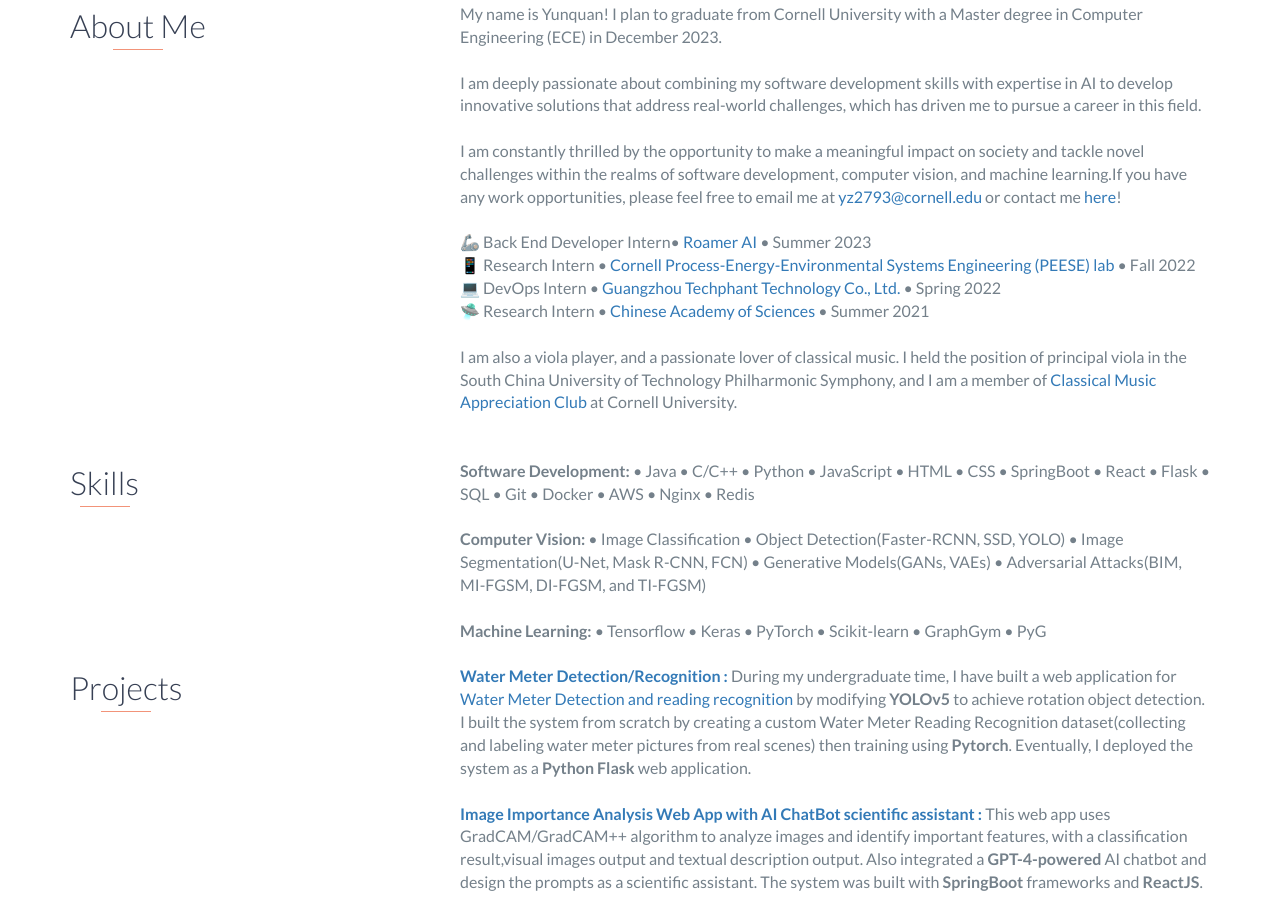
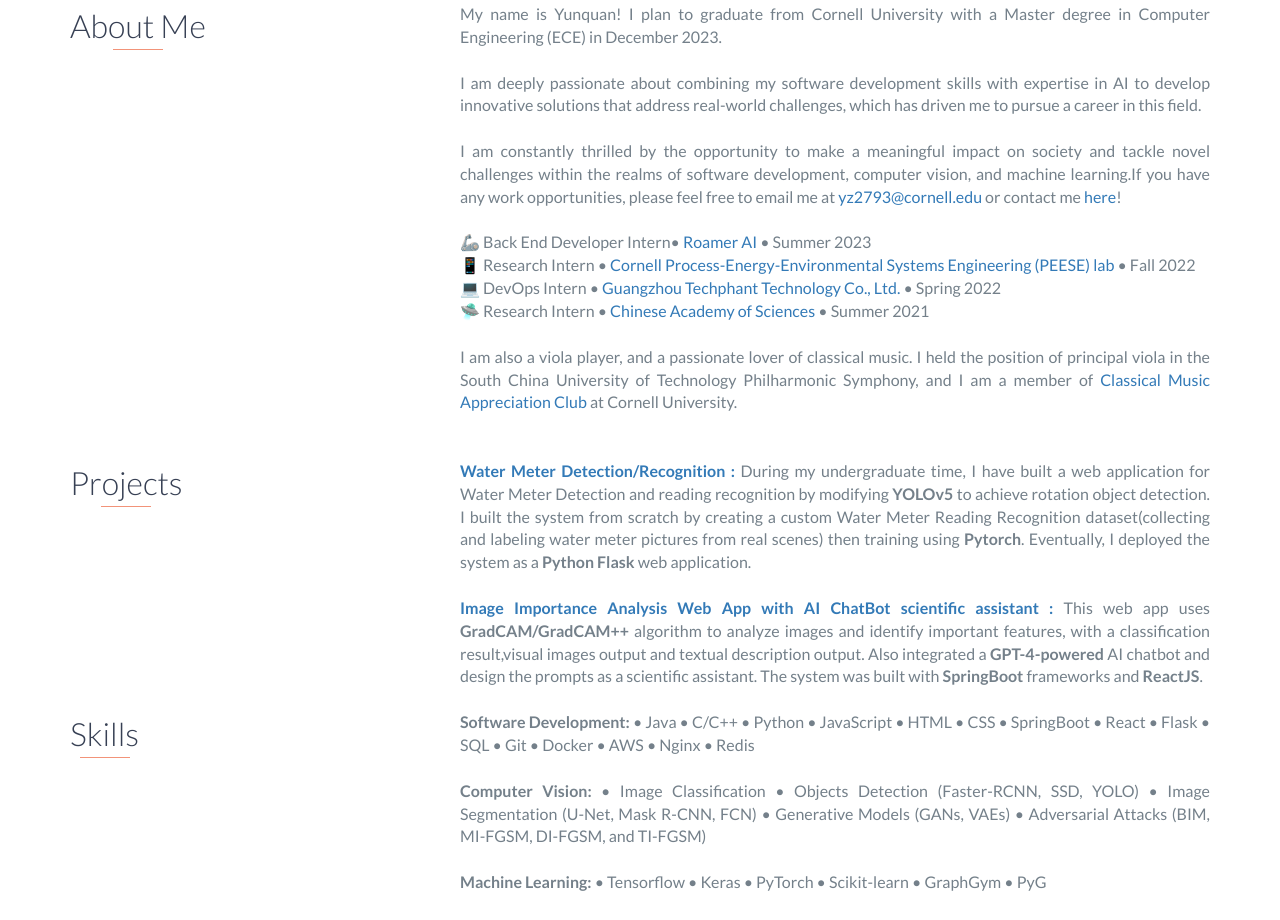
Before and after one commit to YunquanCheung/YunquanCheung.github.io, a website: page index.html in a window 1280 px wide. Shown: the part 872-1792 px from the top of the page. Drawn offline with nearby package versions, Linux system fonts and the light colour scheme.

Commit message:
Update index.html

```diff
--- a/index.html
+++ b/index.html
@@ -130,16 +130,16 @@
                <h2 class="heading">About Me</h2>
             </div>
             <div class="col-md-8">
-               <p>
+               <p style="text-align: justify;">
                   My name is Yunquan! I plan to graduate from Cornell University with a Master degree in Computer Engineering (ECE) in December 2023.
                </p>
                <br>
-               <p>
+               <p style="text-align: justify;">
                I am deeply passionate about combining my software development skills with expertise in AI to develop innovative
                solutions that address real-world challenges, which has driven me to pursue a career in this field.
                </p>
                <br>
-               <p>I am constantly thrilled by the opportunity to make a meaningful impact on society and tackle novel challenges within
+               <p style="text-align: justify;">I am constantly thrilled by the opportunity to make a meaningful impact on society and tackle novel challenges within
                the realms of software development, computer vision, and machine learning.If you have any work opportunities,
                   please feel free to email me
                   at <a href="mailto: yz2793@cornell.edu">yz2793@cornell.edu</a> or contact me <a
@@ -163,7 +163,7 @@
                   🛸 Research Intern • <a href="https://people.ucas.ac.cn/~0022382?language=en">Chinese Academy of Sciences</a> • Summer 2021
                </p>
                <br>
-               <p>
+               <p style="text-align: justify;">
                   I am also a viola player, and a passionate lover of classical music. I held the position of principal viola in the South China University of Technology Philharmonic Symphony,
                   and I am a member of <a href=" https://cornell.campusgroups.com/cmac/home/">Classical Music Appreciation Club</a>  at Cornell University.
                </p>
@@ -172,51 +172,57 @@
             </div>
          </div>
          <br>
-         <div class="row">
-            <div class="col-md-4">
-               <h2 class="heading">Skills</h2>
-            </div>
-            <div class="col-md-8">
-               <p>
-                  <b>Software Development:</b> • Java • C/C++ • Python • JavaScript • HTML • CSS • SpringBoot •
-                  React • Flask • SQL • Git • Docker • AWS • Nginx • Redis
-               </p>
-               <br>
-               <p>
-                  <b>Computer Vision:</b> • Image Classification • Object Detection(Faster-RCNN, SSD, YOLO)
-                  • Image Segmentation(U-Net, Mask R-CNN, FCN) • Generative Models(GANs, VAEs)
-                  • Adversarial Attacks(BIM, MI-FGSM, DI-FGSM, and TI-FGSM)
-               </p>
-               <br>
-               <p>
-                  <b>Machine Learning:</b> • Tensorflow • Keras • PyTorch • Scikit-learn • GraphGym • PyG
-               </p>
-               <br>
-            </div>
-         </div>
 
          <div class="row">
             <div class="col-md-4">
                <h2 class="heading">Projects</h2>
             </div>
             <div class="col-md-8">
-               <p>
+               <p style="text-align: justify;">
                   <b><a href="https://github.com/YunquanCheung/WaterMeterDetection">Water Meter Detection/Recognition :</a></b>
-                  During my undergraduate time, I have built a web application for <a href="https://github.com/YunquanCheung/WaterMeterDetection">
-                  Water Meter Detection and reading recognition</a> by modifying <strong>YOLOv5</strong> to achieve rotation object detection.
-                  I built the system from scratch by creating a custom Water Meter Reading Recognition dataset(collecting and labeling water meter
+                  During my undergraduate time, I have built a web application for
+                  Water Meter Detection and reading recognition by modifying <strong>YOLOv5</strong> to achieve rotation object
+                  detection.
+                  I built the system from scratch by creating a custom Water Meter Reading Recognition dataset(collecting and
+                  labeling water meter
                   pictures from real scenes) then training using <strong>Pytorch</strong>. Eventually, I deployed the system as
                   a <strong>Python </strong> <strong> Flask</strong> web application.
                </p>
                <br>
-               <p>
-                  <b><a href="https://github.com/YunquanCheung/WaterMeterDetection">Image Importance Analysis Web App with AI ChatBot scientific assistant : </a></b>
-                  This web app uses GradCAM/GradCAM++ algorithm to analyze images and identify important features, with a classification result,visual images output and textual
-                  description output. Also integrated a <strong>GPT-4-powered</strong> AI chatbot and design the prompts as a scientific assistant.
+               <p style="text-align: justify;">
+                  <b><a href="https://github.com/YunquanCheung/WaterMeterDetection">Image Importance Analysis Web App with AI
+                        ChatBot scientific assistant : </a></b>
+                  This web app uses <strong>GradCAM/GradCAM++</strong> algorithm to analyze images and identify important
+                  features, with a classification result,visual images output and textual
+                  description output. Also integrated a <strong>GPT-4-powered</strong> AI chatbot and design the prompts as a
+                  scientific assistant.
                   The system was built with <strong>SpringBoot</strong> frameworks and <strong>ReactJS</strong>.
                </p>
                <br>
 
+            </div>
+         </div>
+
+         <div class="row">
+            <div class="col-md-4">
+               <h2 class="heading">Skills</h2>
+            </div>
+            <div class="col-md-8">
+               <p style="text-align: justify;">
+                  <b>Software Development:</b> • Java • C/C++ • Python • JavaScript • HTML • CSS • SpringBoot
+                   • React • Flask • SQL • Git • Docker • AWS • Nginx • Redis
+               </p>
+               <br>
+               <p style="text-align: justify;">
+                  <b>Computer Vision:</b> • Image Classification • Objects Detection (Faster-RCNN, SSD, YOLO)
+                  • Image Segmentation (U-Net, Mask R-CNN, FCN) • Generative Models (GANs, VAEs)
+                  • Adversarial Attacks (BIM, MI-FGSM, DI-FGSM, and TI-FGSM)
+               </p>
+               <br>
+               <p style="text-align: justify;">
+                  <b>Machine Learning:</b> • Tensorflow • Keras • PyTorch • Scikit-learn • GraphGym • PyG
+               </p>
+               <br>
             </div>
          </div>
 
@@ -232,7 +238,7 @@
          <div data-date="June 2023 - Aug 2023">
             <h3>Roamer AI</h3>
             <h4>Back End Developer Intern</h4>
-            <p>
+            <p style="text-align: justify;">
             <ul>
                <li>
                   Successfully scraped, cleaned, and analyzed residential property data sets from a variety of sources with Python
@@ -247,7 +253,7 @@
          <div data-date="May 2023 - Aug 2023">
             <h3>Nividous</h3>
             <h4>AI Developer Intern</h4>
-            <p>
+            <p style="text-align: justify;">
             <ul>
                <li>
                   Develop scalable, robust, and simple solutions to solve complex business problems.
@@ -261,7 +267,7 @@
          <div data-date="Sep 2022 - May 2023">
             <h3>Cornell PEESE Lab</h3>
             <h4>Research Assistant</h4>
-            <p>
+            <p style="text-align: justify;">
             <ul>
                <li>Developed a web system utilizing Spring Boot frameworks and React JS, achieving 95.79% accuracy in microplastic pattern image
                classification.</li>
@@ -287,7 +293,7 @@
          <div data-date="Feb 2021 - May 2021">
             <h3>Chinese Academy of Sciences Institute of Information Engineering</h3>
             <h4>Research Assistant</h4>
-            <p>
+            <p style="text-align: justify;">
             <ul>
                <li> Research on adversarial attacks with different gradient-based attack methods (BIM, MI-FGSM,
                DI-FGSM, and TI-FGSM).</li>
@@ -302,7 +308,7 @@
          <div data-date="Mar 2021 – Jun 2022">
             <h3>South China University of Technology Visual Computing and Deep Learning Lab</h3>
             <h4>Research Intern</h4>
-            <p>
+            <p style="text-align: justify;">
             <ul>
                <li>Redesigned an unsupervised learning approach to assess image, video quality.</li>
                <li>Trained and tested a linear decoder with Python to estimate image quality, and compared its result with standard
@@ -313,7 +319,7 @@
          <div data-date="Apr 2019 – Mar 2020">
             <h3>South China University of Technology Data Science and Artificial Intelligence Lab</h3>
             <h4>Research Intern</h4>
-            <p>
+            <p style="text-align: justify;">
             <ul>
                <li>Proposed a Machine Learning based music generation method using Electroencephalography (EEG) signals.</li>
                <li>Performed emotional classification for generated "brainwave" music.</li>
@@ -331,7 +337,7 @@
          <h4>M.Eng in Computer Engineering</h4>
          <ul>
             <li>GPA: 3.736/4.000</li>
-            <li>CS/ML Coursework: Object-Oriented Programming and Data Structures, Fundamental of Machine Learning,
+            <li style="text-align: justify;">CS/ML Coursework: Object-Oriented Programming and Data Structures, Fundamental of Machine Learning,
                Embedded Operating Systems, Computer Vision, Networks Dynamics and Game, Analysis of Algorithms.
             </li>
             <li>Cornell Classical Music Appreciation Club</li>
@@ -344,12 +350,12 @@
          <h4>B.Eng in Information Engineering</h4>
          <ul>
             <li>GPA: 3.7/4.0</li>
-            <li>CS/ML Coursework: Foundations of Computer, Computer System and Interface Technology, Computer Networks,
+            <li style="text-align: justify;">CS/ML Coursework: Foundations of Computer, Computer System and Interface Technology, Computer Networks,
                Software Engineering,
                Embedded System and its Application, Deep Learning and Computer Vision, Digital Image Processing, Voice
                Signal Processing, Information Theory and Coding
             </li>
-            <li>EE/Physics Coursework: Electromagnetic Fields and Waves, Analog Electronics, Communication Electronics,
+            <li style="text-align: justify;">EE/Physics Coursework: Electromagnetic Fields and Waves, Analog Electronics, Communication Electronics,
                Principle of Communications,
                Digital Signal Processing, Radio Frequency Circuits, Digital System Design, Digital Electronics, Signals and
                Systems
```
